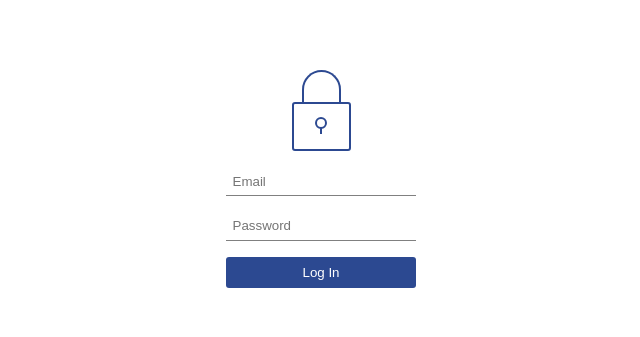
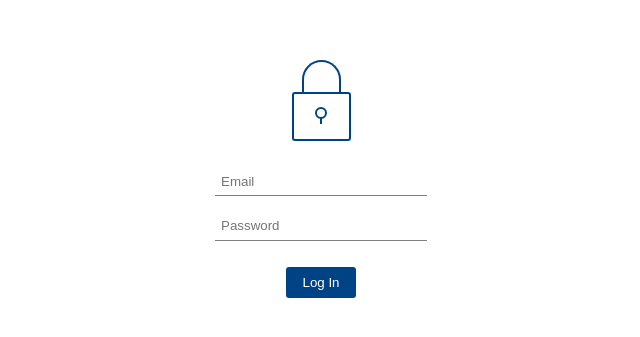
Before and after one commit to Pronink/bbva-last-connection, a React (Create React App) app: page / in a window 1280 px wide. Shown: the part 231-568 px from the top of the page, without its empty margins (319-959 px from the left). Built offline with nearby package versions, Linux system fonts and the light colour scheme.

Commit message:
Comprobación de campos y nuevos estilos y transiciones

```diff
--- a/src/App.scss
+++ b/src/App.scss
@@ -5,4 +5,8 @@
   display: flex;
   align-items: center;
   justify-content: center;
+
+  & > div {
+    animation: fadeIn 1s forwards;
+  }
 }
--- a/src/Global.scss
+++ b/src/Global.scss
@@ -1,5 +1,6 @@
 :root {
-  --primary-color: #2c4991;
+  --primary-color: #004385;
+  --error-color: #912c2c;
 }
 
 input {
@@ -7,7 +8,18 @@ input {
   border-bottom: solid gray 1px;
   color: gray;
   padding: 0.4rem;
-  outline: none;
+  outline: none!important;
+  transition: color 0.2s, border-bottom 0.2s;
+
+  &:focus {
+    color: var(--primary-color);
+    border-bottom: solid var(--primary-color) 1px;
+  }
+
+  &.invalid {
+    color: var(--error-color);
+    border-bottom: solid var(--error-color) 1px;
+  }
 }
 
 button {
@@ -17,4 +29,22 @@ button {
   border-radius: 3px;
   padding: 0.5rem 1rem;
   cursor: pointer;
+  width: max-content;
+  transition: filter 0.2s, box-shadow 0.2s;
+
+  &:hover {
+    filter: brightness(1.3);
+    box-shadow: 0 2px 12px 0 rgba(0, 0, 0, 0.4), inset 0 1px 0 0 rgba(255, 255, 255, 0.2), inset 0 -1px 0 0 rgba(0, 0, 0, 0.2);
+
+  }
 }
+
+@keyframes fadeIn {
+  from {
+    transform: translateY(-25px);
+    opacity: 0;
+  }
+  to {
+    opacity: 1;
+  }
+}
--- a/src/components/views/Login.scss
+++ b/src/components/views/Login.scss
@@ -1,5 +1,16 @@
-.Login form {
-  display: flex;
-  flex-direction: column;
-  gap: 1rem;
+.Login {
+  input {
+    width: 200px;
+  }
+
+  form {
+    display: flex;
+    flex-direction: column;
+    align-items: center;
+    gap: 1rem;
+
+    .Padlock, button {
+      margin: 10px 0;
+    }
+  }
 }
--- a/src/components/views/Login.tsx
+++ b/src/components/views/Login.tsx
@@ -12,6 +12,15 @@ export default function Login(props: { onLogin: (user: User) => any }) {
     const [password, setPassword] = useState('');
 
     const tryLogin = async () => {
+        // Comprobar campos
+        if (email.trim() === '' || password.trim() === '') {
+            alert(`Email and Password inputs can't be empty`);
+            return;
+        }
+        if (!isEmail(email)) {
+            alert('Email input text must be an email');
+            return;
+        }
         // Intentar iniciar sesión
         let user = await FalseBackend.login(email, password);
         if (!user) {
@@ -28,13 +37,19 @@ export default function Login(props: { onLogin: (user: User) => any }) {
         props.onLogin(user);
     }
 
+    const isEmail = (email: string) => {
+        const regExp = /^(([^<>()[\]\\.,;:\s@"]+(\.[^<>()[\]\\.,;:\s@"]+)*)|(".+"))@((\[[0-9]{1,3}\.[0-9]{1,3}\.[0-9]{1,3}\.[0-9]{1,3}\])|(([a-zA-Z\-0-9]+\.)+[a-zA-Z]{2,}))$/;
+        return regExp.test(email.toLowerCase());
+    }
+
     return <div className={'Login'}>
         <form onSubmit={(e) => {
             e.preventDefault();
             tryLogin();
         }}>
             <Padlock isOpen={isPadlockOpen}/>
-            <input type="text" placeholder={'Email'} value={email} onChange={e => setEmail(e.target.value)}/>
+            <input type="text" placeholder={'Email'} value={email} onChange={e => setEmail(e.target.value)}
+            className={(email === '' || isEmail(email)) ? '' : 'invalid'}/>
             <input type="password" placeholder={'Password'} value={password}
                    onChange={e => setPassword(e.target.value)}/>
             <button type={'submit'}>Log In</button>
--- a/src/components/views/Welcome.scss
+++ b/src/components/views/Welcome.scss
@@ -10,7 +10,6 @@
   }
 
   button {
-    width: max-content;
     text-transform: uppercase;
   }
 
```
Also changed, not shown: src/logo.svg (deleted).
